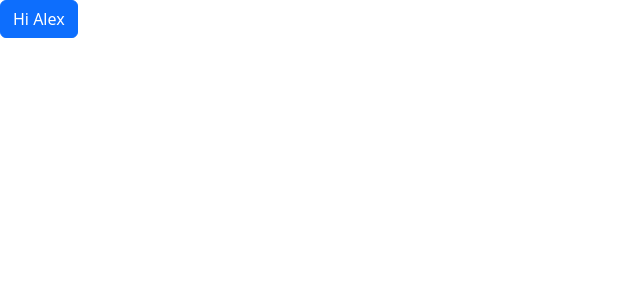
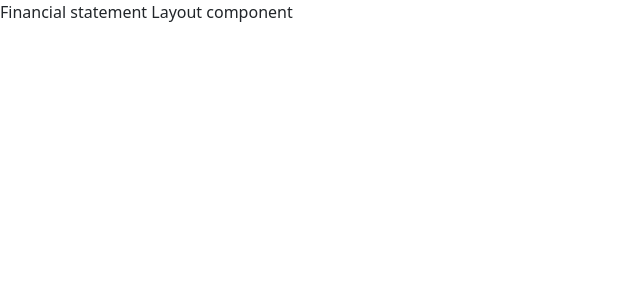
Before and after one commit to crypt096/richdad-financial-statement, a Vue app in the folder frontend/: page / in a window 1280 px wide. Shown: the top 300 px of the page, without its empty margins (0-640 px from the left). Built offline with nearby package versions, Linux system fonts and the light colour scheme.

Commit message:
Update App.vue

```diff
--- a/frontend/src/App.vue
+++ b/frontend/src/App.vue
@@ -1,3 +1,7 @@
 <template>
-  <button type="button" class="btn btn-primary">Hi Alex</button>
+  <financial-statement-layout></financial-statement-layout>
 </template>
+
+<script setup lang="ts">
+import FinancialStatementLayout from './components/FinancialStatementLayout.vue';
+</script>
```
